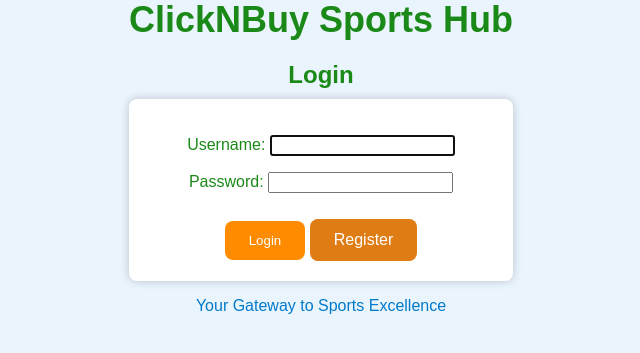
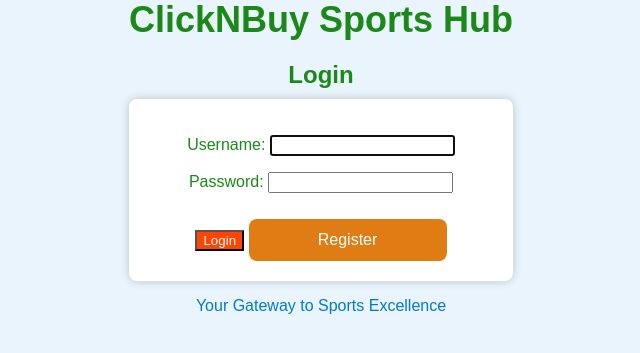
Before and after one commit to Lifeisforty2/shopping, a Django app: page /login/ in a window 1280 px wide. Shown: the part 247-600 px from the top of the page, without its empty margins (319-959 px from the left). Run offline with Django 4.2, Linux system fonts and the light colour scheme.

Commit message:
Testing login styling4

```diff
--- a/shop/static/shop/style.css
+++ b/shop/static/shop/style.css
@@ -53,6 +53,7 @@ h2 {
 .button {
     border: none;
     padding: 12px 24px;
+    width: 150px;
     border-radius: 8px;
     cursor: pointer;
     display: inline-block;
@@ -64,7 +65,7 @@ h2 {
 /* Button hover effect */
 .register-button:hover,
 .logout-button:hover,
-.button:hover {
+.button-primary:hover {
     background-color: #333333;
 }
 
@@ -145,13 +146,3 @@ main {
 h1, h2, h3, p {
     color: #1a8917; /* Dark Green */
 }
-
-/* Additional styles for a sports-themed look */
-.button-primary {
-    background-color: #ff8c00; /* Dark Orange */
-    color: #FFFFFF;
-}
-
-.button-primary:hover {
-    background-color: #cc7000; /* Darker Orange */
-}
--- a/shop/templates/login.html
+++ b/shop/templates/login.html
@@ -12,7 +12,7 @@
         <form method="post" action="{% url 'login' %}">
             {% csrf_token %}
             {{ form.as_p }}
-            <button type="submit" class="button button-primary">Login</button>
+            <button type="submit" class="button-primary">Login</button>
             <a href="{% url 'register' %} " class="register-button">Register</a>
         </form>
         <p class="slogan">Your Gateway to Sports Excellence</p>
```
